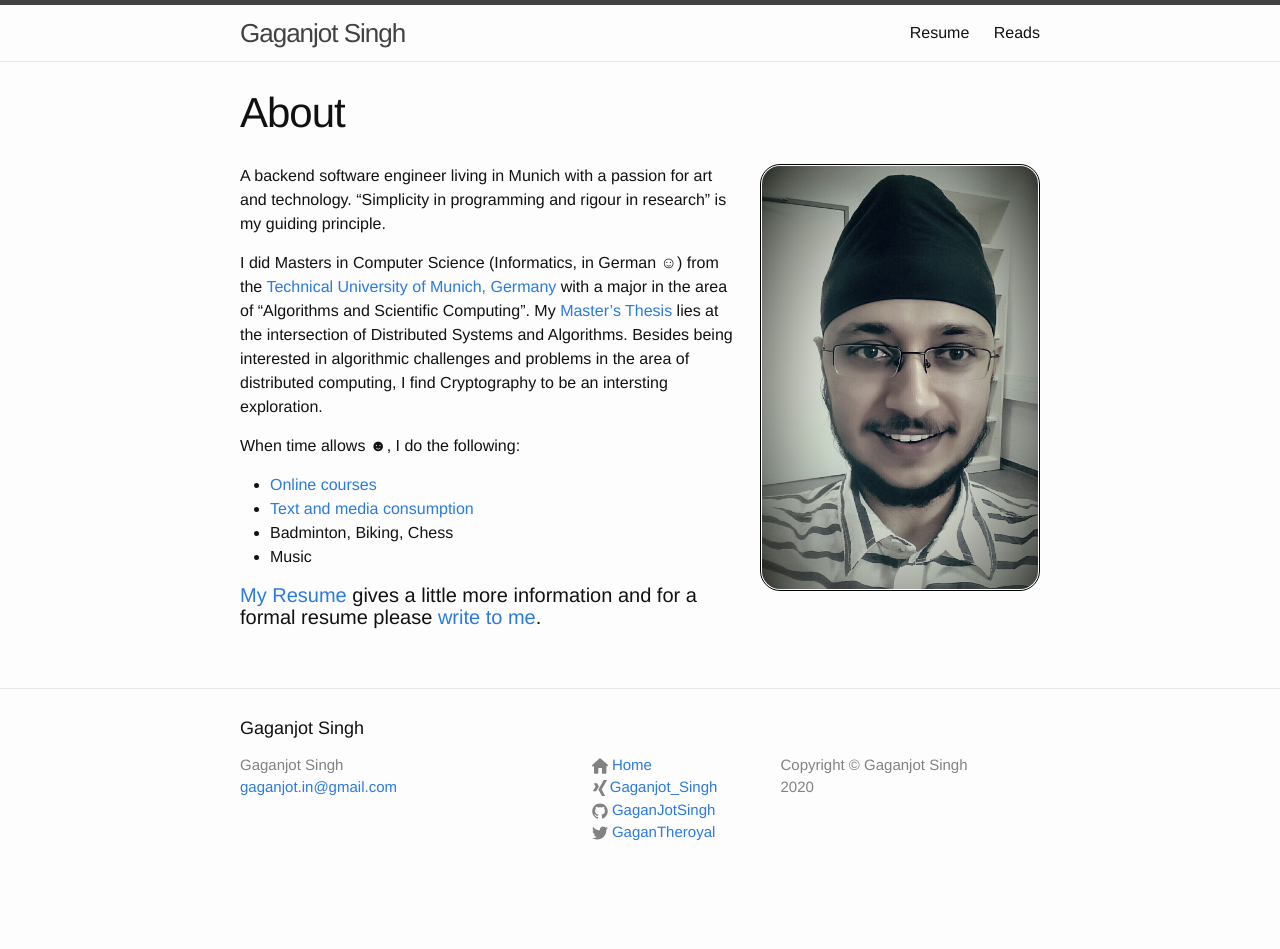
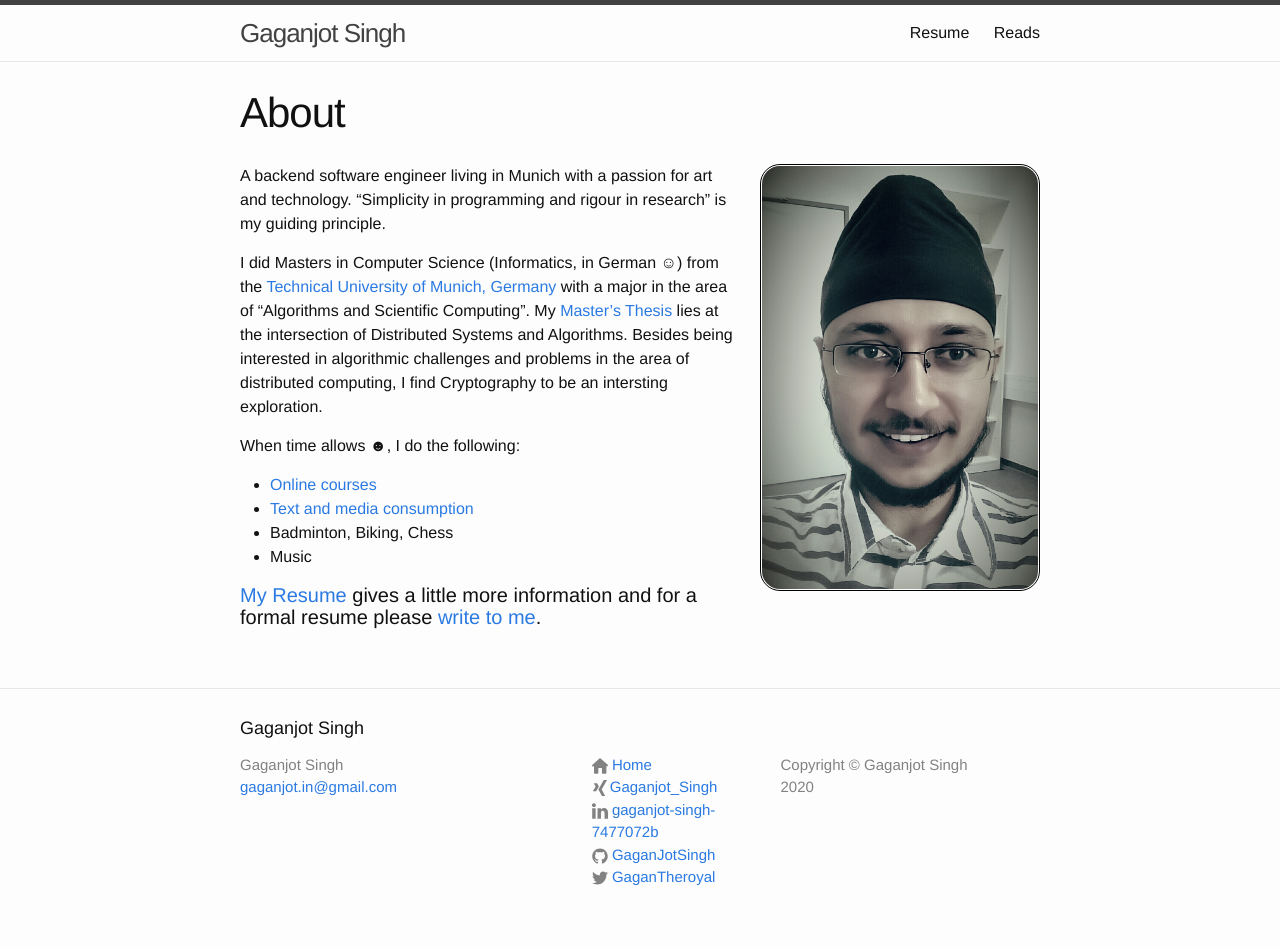
Before and after one commit to GaganJotSingh/GaganJotSingh.github.io, a Jekyll site: the page built from index.md, in a window 1280 px wide. Built offline with Jekyll 4.4.1, drawn with Linux system fonts in a browser that asks for light colours; before the commit the page ends 904 px from its top, so only the background shows below that.

Commit message:
Included my LinkedIn profile link in the footer

```diff
--- a/_config.yml
+++ b/_config.yml
@@ -19,6 +19,7 @@ baseurl: "" # the subpath of your site, e.g. /blog
 url: "http://yourdomain.com" # the base hostname & protocol for your site
 twitter_username: GaganTheroyal
 xing_username: Gaganjot_Singh
+linkedin_username: gaganjot-singh-7477072b
 github_username:  GaganJotSingh
 home_username:  Home
 
--- a/_includes/footer.html
+++ b/_includes/footer.html
@@ -26,6 +26,12 @@
           </li>
           {% endif %}
 
+          {% if site.linkedin_username %}
+          <li>
+            {% include icon-linkedin.html username=site.linkedin_username %}
+          </li>
+          {% endif %}
+
           {% if site.github_username %}
           <li>
             {% include icon-github.html username=site.github_username %}
--- /dev/null
+++ b/_includes/icon-linkedin.html
@@ -0,0 +1 @@
+<a href="https://www.linkedin.com/in/{{ include.username }}" target="_blank"><span class="icon icon--linkedin">{% include icon-linkedin.svg %}</span><span class="username">{{ include.username }}</span></a>
```
Also changed, not shown: _includes/icon-linkedin.svg (added).
